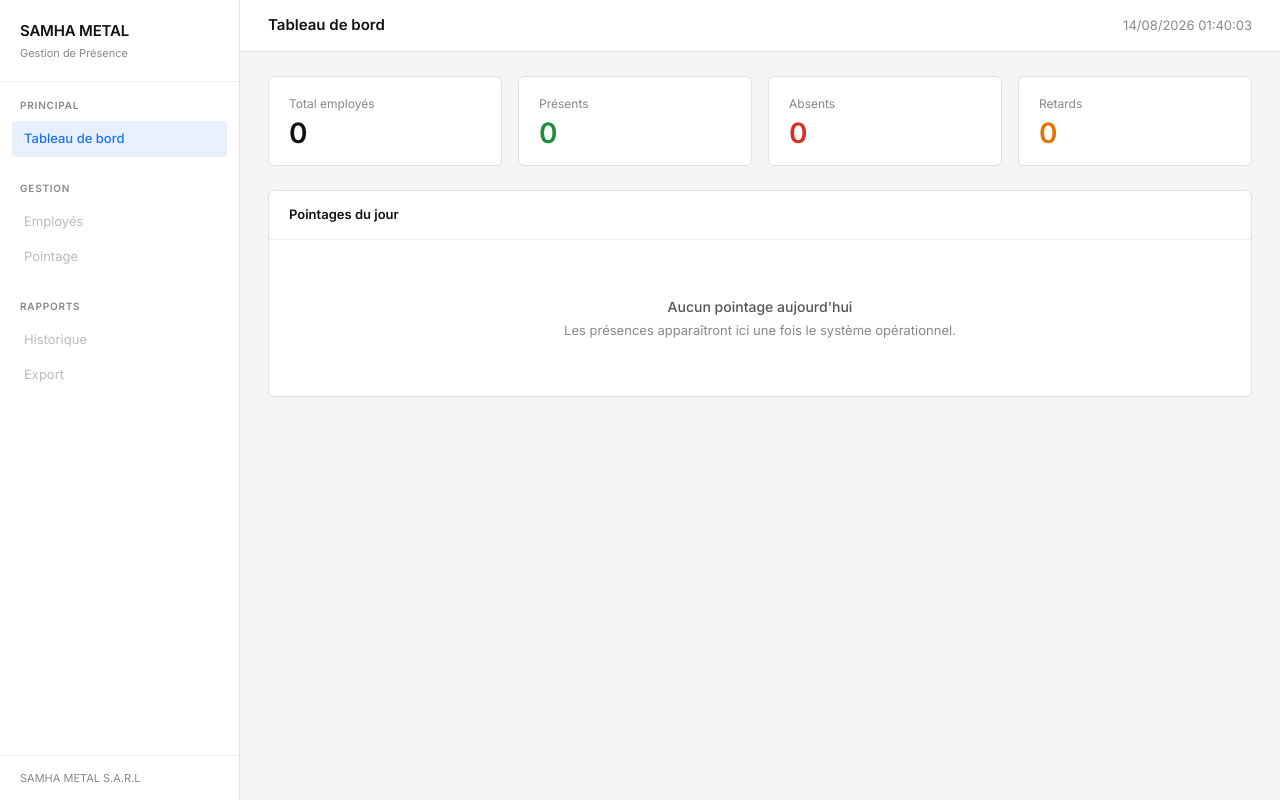
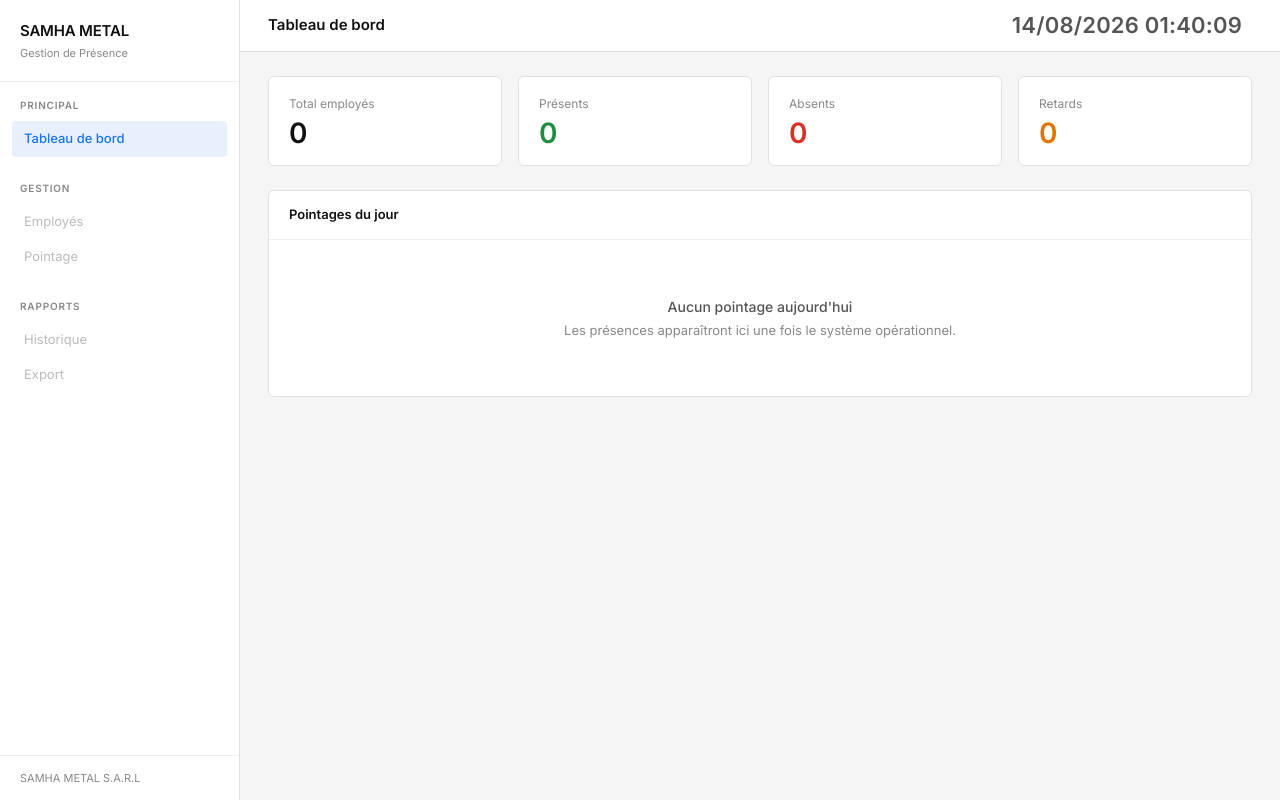
Before and after one commit to Khattouaymen/reconnaisance-facial, a Flask app: page / in a window 1280 px wide. Run offline with Flask 3, Linux system fonts and the light colour scheme.

Commit message:
phase 1.1 :modification design dashboard

```diff
--- a/static/css/style.css
+++ b/static/css/style.css
@@ -132,6 +132,13 @@ a:hover { text-decoration: underline; }
     color: var(--text-muted);
 }
 
+.topbar-right span {
+    padding: 6px 10px;
+    color: rgba(36, 33, 33, 0.767);
+    font-weight: 600;
+    font-size: 22px;
+    letter-spacing: 0.2px;
+}
 
 /* ============================================================
    MAIN
--- a/templates/base.html
+++ b/templates/base.html
@@ -75,6 +75,26 @@
             document.getElementById('sidebar').classList.toggle('open');
             document.getElementById('sidebarOverlay').classList.toggle('active');
         }
+
+        function updateClock() {
+        const now = new Date();
+        const options = {
+            day: '2-digit',
+            month: '2-digit',
+            year: 'numeric',
+            hour: '2-digit',
+            minute: '2-digit',
+            second: '2-digit'
+        };
+
+        const clock = document.getElementById('live-clock');
+        if (clock) {
+            clock.textContent = now.toLocaleString('fr-FR', options);
+        }
+    }
+
+    setInterval(updateClock, 1000);
+    updateClock();
     </script>
     {% block scripts %}{% endblock %}
 
--- a/templates/dashboard.html
+++ b/templates/dashboard.html
@@ -4,7 +4,7 @@
 {% block page_title %}Tableau de bord{% endblock %}
 
 {% block topbar_right %}
-    <span>{{ today }}</span>
+    <span id="live-clock">{{ today }}</span>
 {% endblock %}
 
 {% block content %}
```
